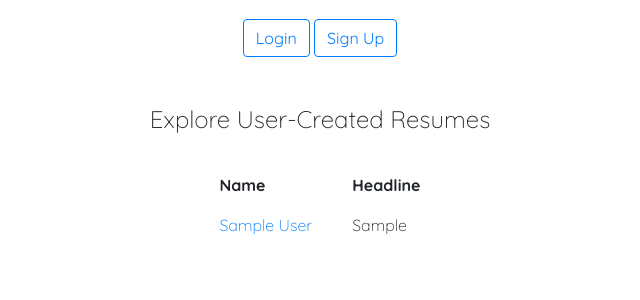
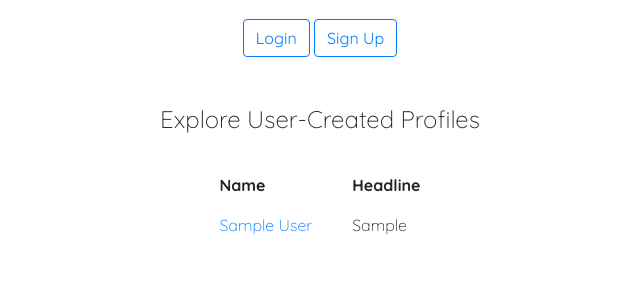
Before and after one commit to BrookMaoDev/Portfoliify, a PHP site: page / in a window 1280 px wide. Shown: the part 384-684 px from the top of the page, without its empty margins (320-960 px from the left). Run offline with PHP 8.4, Linux system fonts and the light colour scheme; tables that the repository leaves empty hold one stand-in row (values such as "Sample post"); data that the repository does not hold is empty.

Commit message:
fix: minor changes to homepage text + populated readme + updated formatting packages

```diff
--- a/app/index.php
+++ b/app/index.php
@@ -3,7 +3,7 @@
 /**
  * Description: Homepage for Portfoliify. Displays different content based on user login status.
  * If not logged in, the user is given links to login or sign up.
- * If logged in, the user sees links to add, delete, or edit any resumes they own.
+ * If logged in, the user sees links to add, delete, or edit any profiles they own.
  * Author: Brook Mao
  * Created: December 30, 2023
  */
@@ -128,7 +128,7 @@ function createLoggedInProfilesTable(array $profiles)
 
     if (isset($_SESSION[USER_ID_KEY])) {
         // User is signed in
-        echo '<h4>Your Created Portfolios</h4>
+        echo '<h4>Your Created Profiles</h4>
             <div class="small-spacer"></div>';
         createLoggedInProfilesTable(getProfiles($db));
         echo '<div class="spacer"></div>
@@ -144,7 +144,7 @@ function createLoggedInProfilesTable(array $profiles)
                 <a href="signup.php" class="btn btn-outline-primary">Sign Up</a>
             </div>
             <div class="spacer"></div>
-            <h4>Explore User-Created Resumes</h4>
+            <h4>Explore User-Created Profiles</h4>
             <div class="small-spacer"></div>';
         createProfilesTable(getProfiles($db));
     }
--- a/package.json
+++ b/package.json
@@ -1,6 +1,6 @@
 {
   "devDependencies": {
     "@prettier/plugin-php": "^0.22.2",
-    "prettier": "^3.3.2"
+    "prettier": "^3.3.3"
   }
 }
```
Also changed, not shown: README.md, demo.gif (added), package-lock.json.
